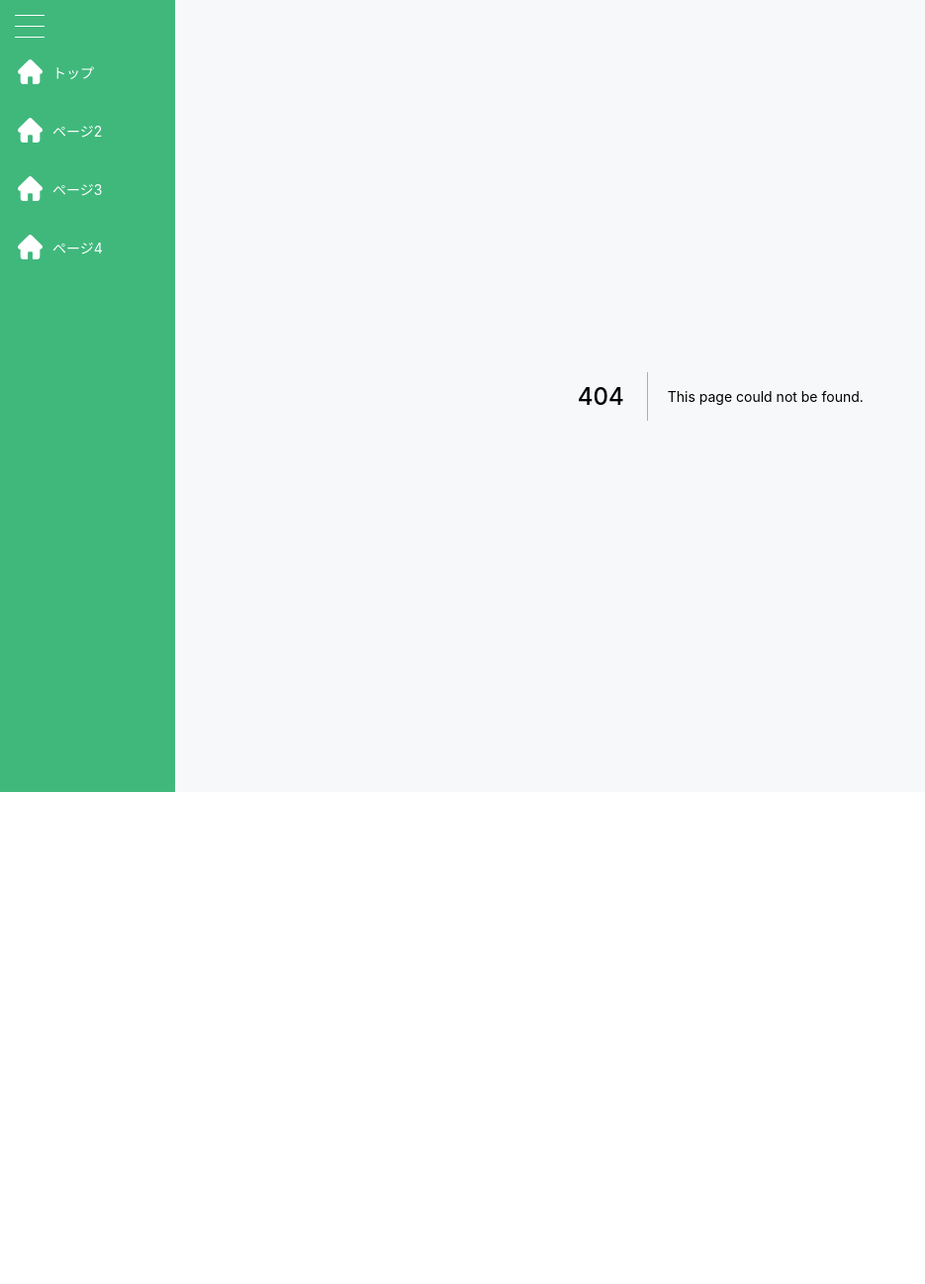
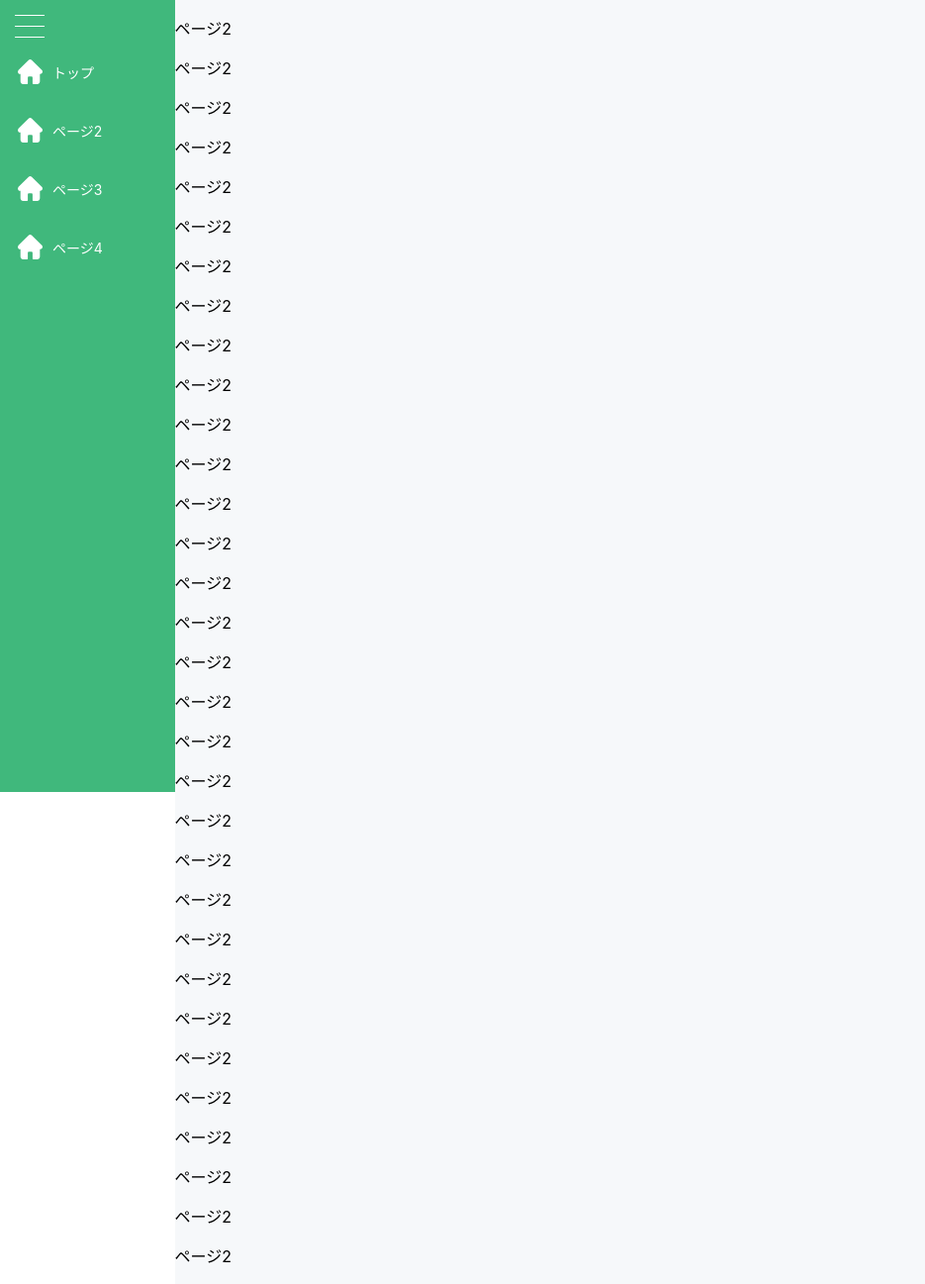
Before and after one commit to abeshi03/side-menu-template, a Next.js app: page /page2 in a window 1280 px wide. Before the commit this address had no page. Shown: the top 1297 px of the page at 99% size, without its empty margins (0-935 px from the left). Before the commit the page ends 800 px from the top, so only its background shows below. Built offline with nearby package versions, Linux system fonts and the light colour scheme.

Commit message:
ページ追加

```diff
--- a/components/layouts/Layout.tsx
+++ b/components/layouts/Layout.tsx
@@ -1,4 +1,4 @@
-import {VFC, memo, ReactNode, useState} from "react";
+import { VFC, memo, ReactNode, useState } from "react";
 import Link from "next/link";
 import styles from "./Layout.module.scss";
 import { HomeIcon } from "../../styles/Home";
@@ -9,9 +9,9 @@ type Props = {
 }
 
 type Navigation = {
-  icon?: JSX.Element;
   pageName: string;
   path: string;
+  icon: JSX.Element;
 }
 
 const navigations: Navigation[] = [
@@ -22,17 +22,17 @@ const navigations: Navigation[] = [
   },
   {
     pageName: "ページ2",
-    path: "#",
+    path: "/page2",
     icon: <HomeIcon className={styles.icon}/>
   },
   {
     pageName: "ページ3",
-    path: "#",
+    path: "/page3",
     icon: <HomeIcon className={styles.icon}/>
   },
   {
     pageName: "ページ4",
-    path: "#",
+    path: "/page4",
     icon: <HomeIcon className={styles.icon}/>
   },
 
--- /dev/null
+++ b/pages/page2.tsx
@@ -0,0 +1,57 @@
+import type { NextPage } from 'next'
+
+const Page2: NextPage = () => {
+  return (
+    <div>
+      <p>ページ2</p>
+      <p>ページ2</p>
+      <p>ページ2</p>
+      <p>ページ2</p>
+      <p>ページ2</p>
+      <p>ページ2</p>
+      <p>ページ2</p>
+      <p>ページ2</p>
+      <p>ページ2</p>
+      <p>ページ2</p>
+      <p>ページ2</p>
+      <p>ページ2</p>
+      <p>ページ2</p>
+      <p>ページ2</p>
+      <p>ページ2</p>
+      <p>ページ2</p>
+      <p>ページ2</p>
+      <p>ページ2</p>
+      <p>ページ2</p>
+      <p>ページ2</p>
+      <p>ページ2</p>
+      <p>ページ2</p>
+      <p>ページ2</p>
+      <p>ページ2</p>
+      <p>ページ2</p>
+      <p>ページ2</p>
+      <p>ページ2</p>
+      <p>ページ2</p>
+      <p>ページ2</p>
+      <p>ページ2</p>
+      <p>ページ2</p>
+      <p>ページ2</p>
+      <p>ページ2</p>
+      <p>ページ2</p>
+      <p>ページ2</p>
+      <p>ページ2</p>
+      <p>ページ2</p>
+      <p>ページ2</p>
+      <p>ページ2</p>
+      <p>ページ2</p>
+      <p>ページ2</p>
+      <p>ページ2</p>
+      <p>ページ2</p>
+      <p>ページ2</p>
+      <p>ページ2</p>
+      <p>ページ2</p>
+      <p>ページ2</p>
+    </div>
+  )
+}
+
+export default Page2;
```
Also changed, not shown: pages/page3.tsx (added, +57 -0 lines), pages/page4.tsx (added, +57 -0 lines).
